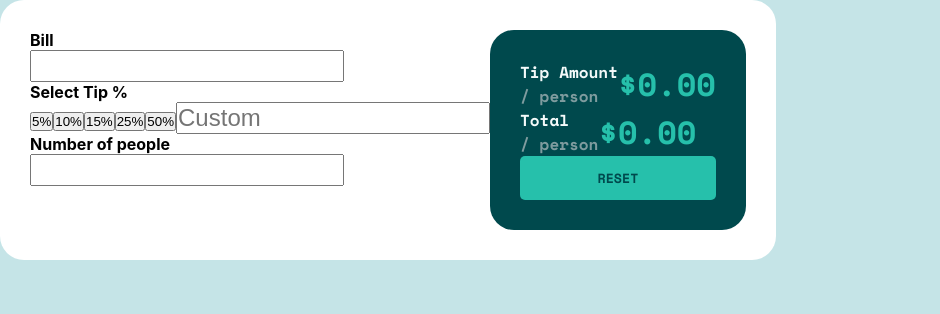
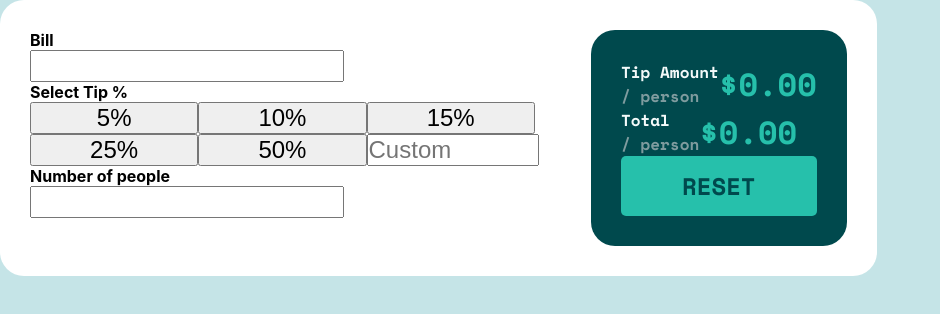
Before and after one commit to jmhar3/100-days-tip-calculator, a React (Create React App) app in the folder tip-calculator/: page / in a window 1280 px wide. Shown: the top 314 px of the page, without its empty margins (0-940 px from the left). Built offline with nearby package versions, Linux system fonts and the light colour scheme.

Commit message:
tip select layout

```diff
--- a/tip-calculator/src/App.css
+++ b/tip-calculator/src/App.css
@@ -27,7 +27,7 @@ h1, h2, h3, h4, h5, p {
  font-weight: 700;
 }
 
-input {
+input, button {
  font-size: 24px;
 }
 
@@ -81,3 +81,13 @@ body {
 .per-person {
  display: flex;
 }
+
+#tip-selects {
+ display: flex;
+ flex-wrap: wrap;
+}
+
+#tip-selects input, #tip-selects button {
+ flex-basis: 30%;
+ width: 30%;
+}
--- a/tip-calculator/src/components/tip-select/TipSelect.js
+++ b/tip-calculator/src/components/tip-select/TipSelect.js
@@ -5,7 +5,7 @@ export const TipSelect = () => {
   return (
     <div>
       <p>Select Tip %</p>
-      <div>
+      <div id="tip-selects">
         <TipButton percentage="5" />
         <TipButton percentage="10" />
         <TipButton percentage="15" />
```
